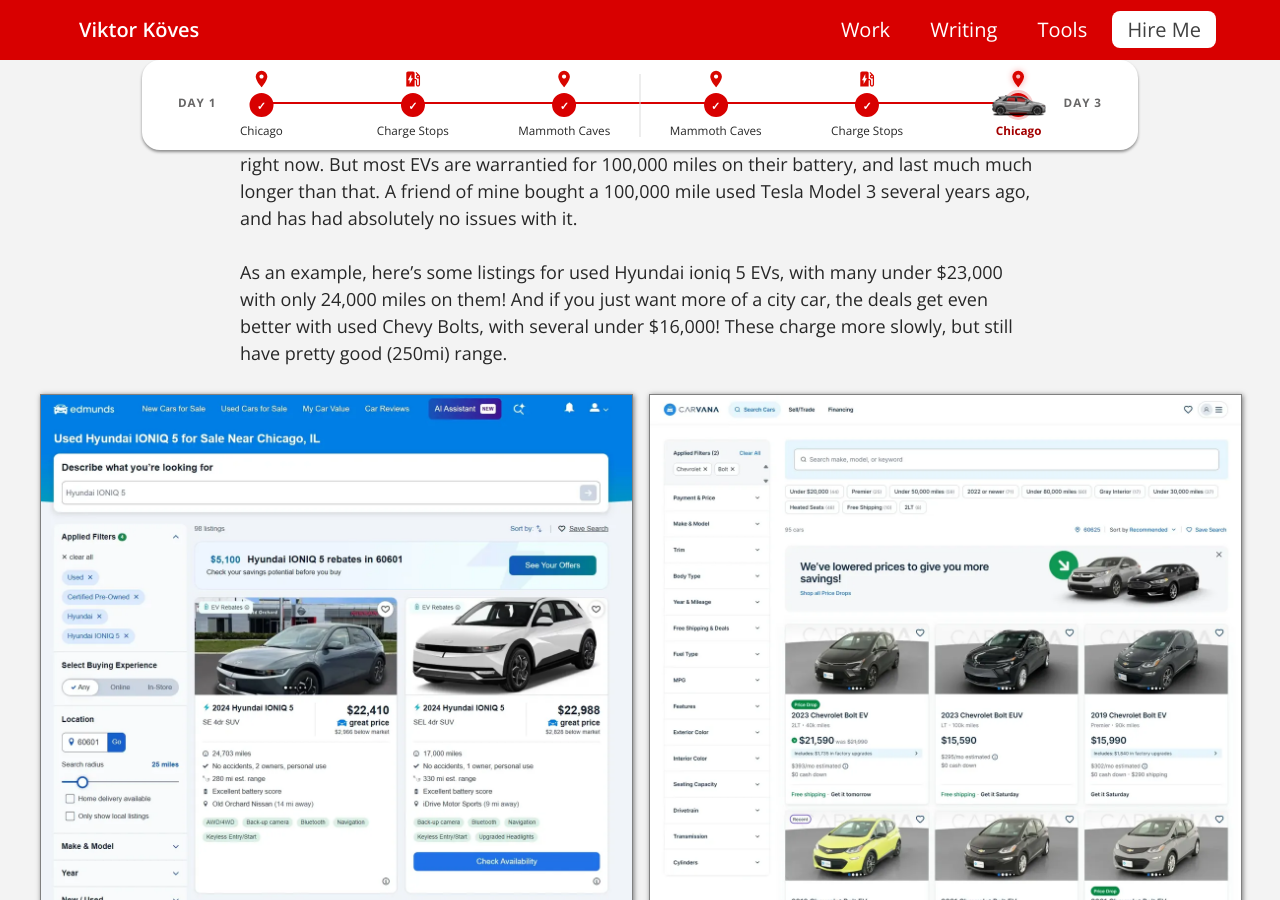
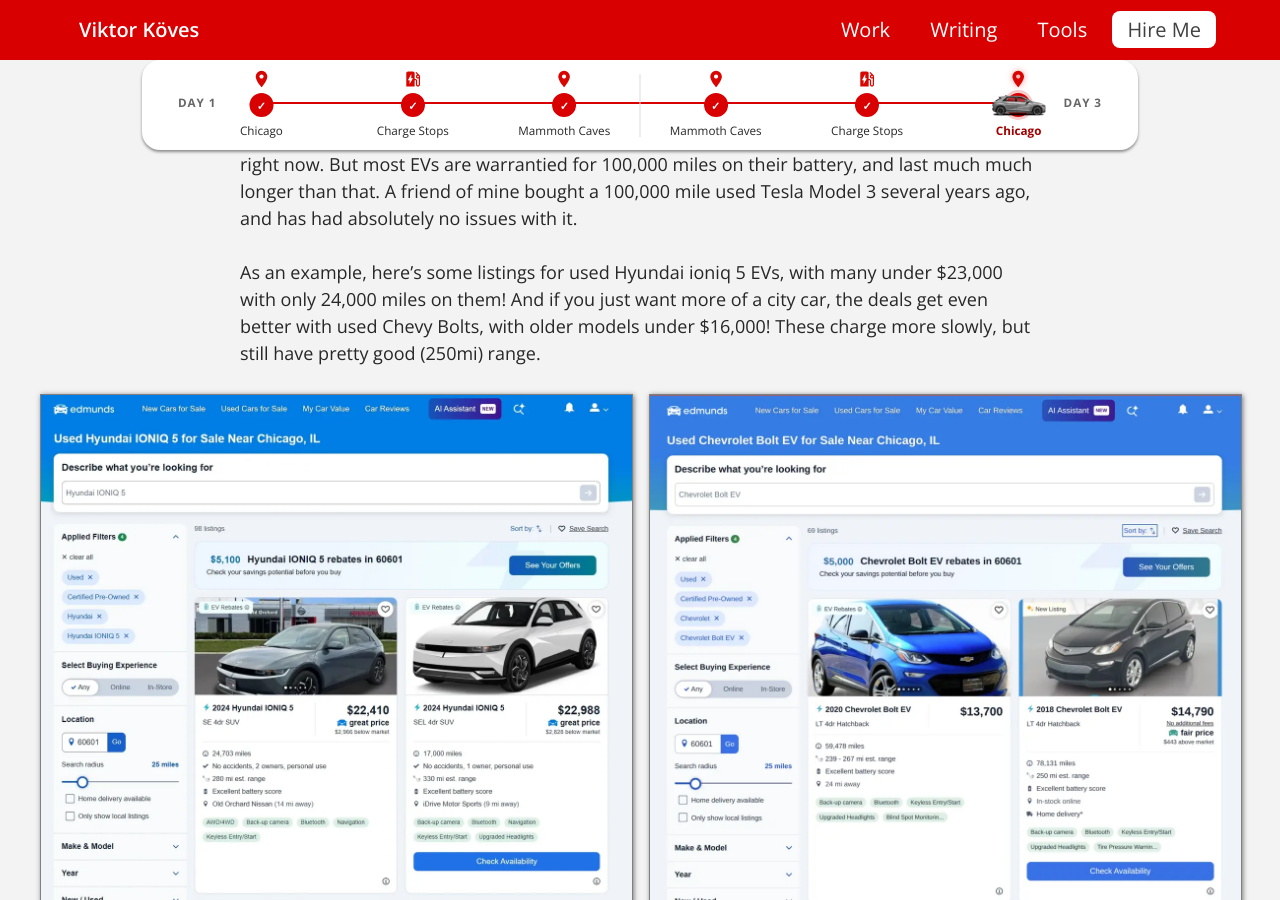
Before and after one commit to vkoves/vkoves.github.io, a Jekyll site: the page built from _posts/2026-07-15-ev-road-tripping.md, in a window 1280 px wide and 900 px high, scrolled down 13186 px. Built offline with Jekyll 4.4.1, drawn with Linux system fonts in a browser that asks for light colours.

Commit message:
Switch Bolt used price example to Edmunds and match size

```diff
--- a/_posts/2026-07-15-ev-road-tripping.md
+++ b/_posts/2026-07-15-ev-road-tripping.md
@@ -389,7 +389,7 @@
 
 As an example, here's some listings for used Hyundai ioniq 5 EVs, with many under $23,000 with only
 24,000 miles on them! And if you just want more of a city car, the deals get even better with used
-Chevy Bolts, with several under $16,000! These charge more slowly, but still have pretty good (250mi)
+Chevy Bolts, with older models under $16,000! These charge more slowly, but still have pretty good (250mi)
 range.
 
 <div class="image-grid -two-col">
```
Also changed, not shown: post-assets/ev-roadtrip/bolt-used-prices.webp.
